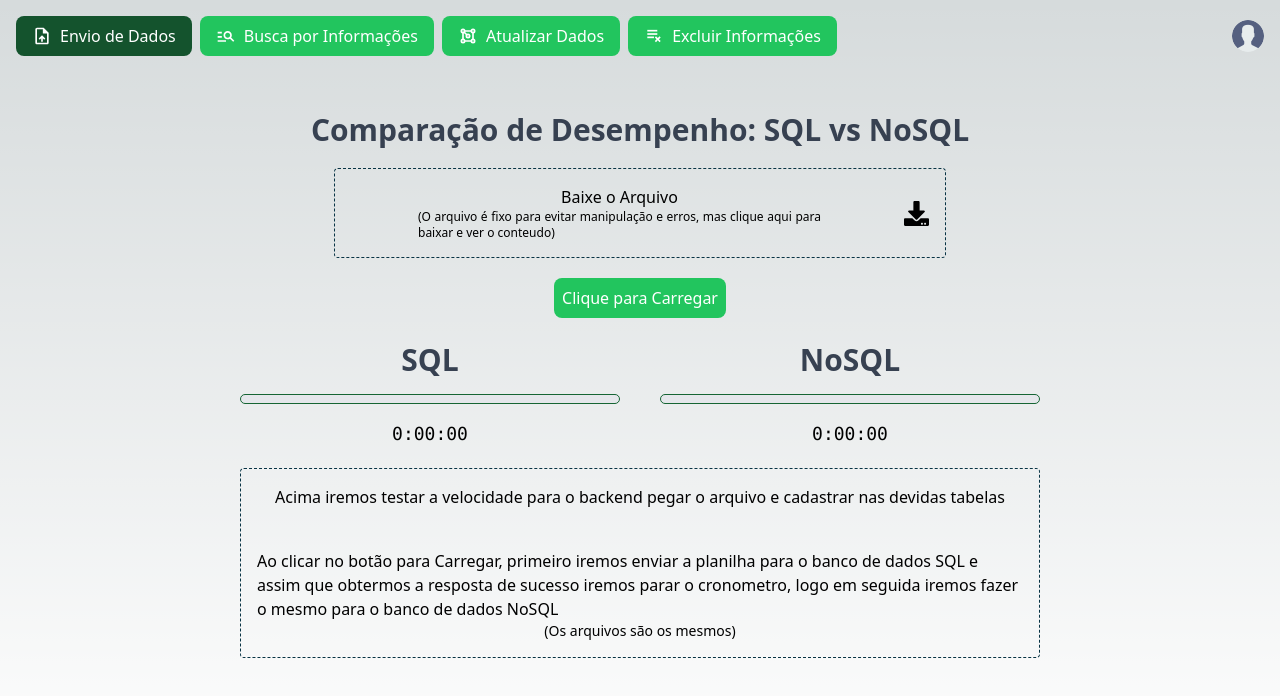
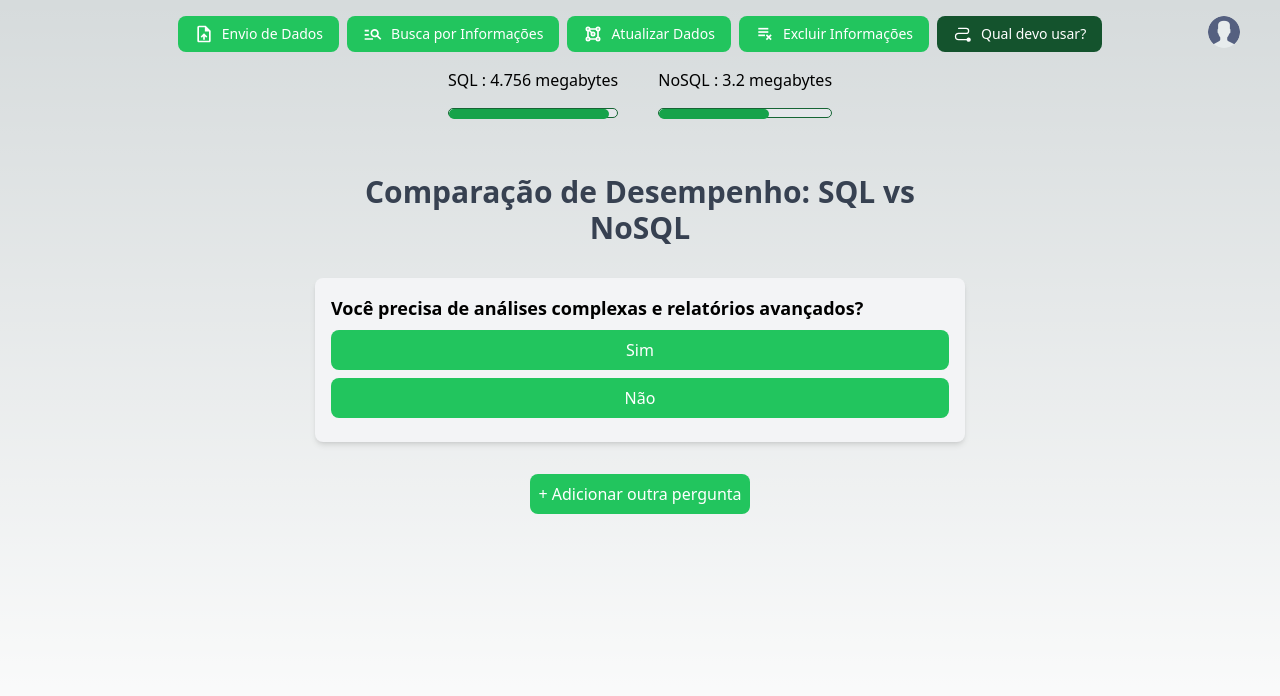
Before and after one commit to cristianoprogramador/better_end_frontend, a React (Vite) app: page /which-one in a window 1280 px wide. Before the commit this address led to /post. Shown: the top 696 px of the page. Built offline with nearby package versions, Linux system fonts and the light colour scheme.

Commit message:
feat: add a new page for questions

```diff
--- a/src/Router.tsx
+++ b/src/Router.tsx
@@ -12,6 +12,7 @@ import { Get } from "./pages/Get";
 import { Post } from "./pages/Post";
 import { Update } from "./pages/Update";
 import { Delete } from "./pages/Delete";
+import { WhichOne } from "./pages/WhichOne";
 
 function RouteWithLayout() {
   return (
@@ -32,6 +33,7 @@ export function ProjectRoutes() {
             <Route path="/get" element={<Get />} />
             <Route path="/update" element={<Update />} />
             <Route path="/delete" element={<Delete />} />
+            <Route path="/which-one" element={<WhichOne />} />
             <Route path="*" element={<Navigate to="/post" replace />} />
           </Route>
         </Routes>
--- a/src/components/MainLayout/index.tsx
+++ b/src/components/MainLayout/index.tsx
@@ -4,10 +4,16 @@ import { MdOutlineManageSearch, MdUploadFile } from "react-icons/md";
 import { DropdownMenu } from "../DropdownMenu";
 import { TbTopologyComplex } from "react-icons/tb";
 import { CgPlayListRemove } from "react-icons/cg";
+import { PiPathFill } from "react-icons/pi";
 
 interface MainLayoutProps {
   children: ReactNode;
 }
+
+const mockDatabaseSize = {
+  sqlSize: 4756, // 5 MB em kilobytes
+  nosqlSize: 3200, // 4 MB em kilobytes
+};
 
 export const MainLayout: React.FC<MainLayoutProps> = ({ children }) => {
   const navigate = useNavigate();
@@ -17,15 +23,15 @@ export const MainLayout: React.FC<MainLayoutProps> = ({ children }) => {
   return (
     <div className="flex h-screen bg-theme-bg">
       <div className="flex-1 flex flex-col">
-        <div className="p-4 flex flex-row justify-between">
-          <ul className="flex flex-row text-white gap-2">
+        <div className="p-4 flex flex-row justify-center relative">
+          <ul className="flex flex-row text-white gap-2 text-xs lg:text-sm">
             <li
               className={`px-4 py-2 hover:bg-green-700 bg-green-500 rounded-lg cursor-pointer flex flex-row items-center gap-2 ${
                 isActive("/post") && "bg-green-900"
               }`}
               onClick={() => navigate("/post")}
             >
-              <MdUploadFile size={20} />
+              <MdUploadFile size={20} className="hidden lg:flex" />
               Envio de Dados
             </li>
             <li
@@ -34,7 +40,7 @@ export const MainLayout: React.FC<MainLayoutProps> = ({ children }) => {
               }`}
               onClick={() => navigate("/get")}
             >
-              <MdOutlineManageSearch size={20} />
+              <MdOutlineManageSearch size={20} className="hidden lg:flex" />
               Busca por Informações
             </li>
             <li
@@ -43,7 +49,7 @@ export const MainLayout: React.FC<MainLayoutProps> = ({ children }) => {
               }`}
               onClick={() => navigate("/update")}
             >
-              <TbTopologyComplex size={20} />
+              <TbTopologyComplex size={20} className="hidden lg:flex" />
               Atualizar Dados
             </li>
             <li
@@ -52,11 +58,48 @@ export const MainLayout: React.FC<MainLayoutProps> = ({ children }) => {
               }`}
               onClick={() => navigate("/delete")}
             >
-              <CgPlayListRemove size={20} />
+              <CgPlayListRemove size={20} className="hidden lg:flex" />
               Excluir Informações
             </li>
+            <li
+              className={`px-4 py-2 hover:bg-green-700 bg-green-500 rounded-lg cursor-pointer flex flex-row items-center gap-2 ${
+                isActive("/which-one") && "bg-green-900"
+              }`}
+              onClick={() => navigate("/which-one")}
+            >
+              <PiPathFill size={20} className="hidden lg:flex" />
+              Qual devo usar?
+            </li>
           </ul>
-          <div className="flex flex-row gap-4 items-center"><DropdownMenu /></div>
+          <div className="flex flex-row gap-4 items-center absolute right-10 flex-wrap">
+            <DropdownMenu />
+          </div>
+        </div>
+        <div className="w-full flex flex-col justify-center items-center gap-4">
+          <div className="flex flex-row justify-center items-center gap-10">
+            <div>
+              <div>SQL : {mockDatabaseSize.sqlSize / 1000} megabytes</div>
+              <div className="flex">
+                <div className="w-full mt-4 bg-gray-200 rounded-full h-2.5 mb-4 border border-green-800">
+                  <div
+                    className="bg-green-600 h-2.5 rounded-full"
+                    style={{ width: `${(mockDatabaseSize.sqlSize / 5000) * 100}%` }}
+                  ></div>
+                </div>
+              </div>
+            </div>
+            <div>
+              <div>NoSQL : {mockDatabaseSize.nosqlSize / 1000} megabytes</div>
+              <div className="flex">
+                <div className="w-full mt-4 bg-gray-200 rounded-full h-2.5 mb-4 border border-green-800">
+                  <div
+                    className="bg-green-600 h-2.5 rounded-full"
+                    style={{ width: `${(mockDatabaseSize.nosqlSize / 5000) * 100}%` }}
+                  ></div>
+                </div>
+              </div>
+            </div>
+          </div>
         </div>
         <main className="flex-1 overflow-y-auto">{children}</main>
       </div>
--- a/src/pages/Delete/index.tsx
+++ b/src/pages/Delete/index.tsx
@@ -171,7 +171,7 @@ export function Delete() {
             disabled={isUploading}
             className="mt-5 bg-blue-500 text-white py-2 px-4 rounded"
           >
-            {isUploading ? "Carregando..." : "Buscar"}
+            {isUploading ? "Carregando..." : "Deletar"}
           </button>
           <div className="mt-5">
             <div>Tempo decorrido: {formatTime(elapsedTime)}</div>
--- /dev/null
+++ b/src/pages/WhichOne/index.tsx
@@ -0,0 +1,104 @@
+import React, { useEffect, useState } from "react";
+import { questions } from "@/utils/questions-pt";
+
+interface Option {
+  answer: string;
+  result: string;
+}
+
+interface Question {
+  id: number;
+  question: string;
+  options: Option[];
+}
+
+export function WhichOne() {
+  const [responses, setResponses] = useState<{ [key: number]: string }>({});
+  const [visibleQuestions, setVisibleQuestions] = useState<number[]>([1]);
+  const [shuffledQuestions, setShuffledQuestions] = useState<Question[]>([]);
+
+  function shuffleArray<T>(array: T[]): T[] {
+    for (let i = array.length - 1; i > 0; i--) {
+      const j = Math.floor(Math.random() * (i + 1));
+      [array[i], array[j]] = [array[j], array[i]];
+    }
+    return array;
+  }
+
+  useEffect(() => {
+    const shuffled = shuffleArray([...questions]);
+    setShuffledQuestions(shuffled);
+    setVisibleQuestions([shuffled[0].id]);
+  }, []);
+
+  const handleOptionClick = (questionId: number, result: string) => {
+    setResponses((prevResponses) => ({
+      ...prevResponses,
+      [questionId]: result,
+    }));
+  };
+
+  const showNextQuestion = () => {
+    const nextQuestionIndex = visibleQuestions.length;
+    if (nextQuestionIndex < shuffledQuestions.length) {
+      setVisibleQuestions([
+        ...visibleQuestions,
+        shuffledQuestions[nextQuestionIndex].id,
+      ]);
+    }
+  };
+
+  return (
+    <div className="flex flex-col justify-center items-center p-10">
+      <div className="max-w-[650px]">
+        <div className="font-bold text-3xl text-gray-700 text-center mb-8">
+          Comparação de Desempenho: SQL vs NoSQL
+        </div>
+        {shuffledQuestions.map((question) =>
+          visibleQuestions.includes(question.id) ? (
+            <div
+              key={question.id}
+              className="mb-4 p-4 bg-gray-100 rounded-lg shadow-md"
+            >
+              <div className="text-lg font-semibold mb-2">
+                {question.question}
+              </div>
+              <div className="flex flex-col">
+                {question.options.map((option) => (
+                  <button
+                    key={option.answer}
+                    onClick={() =>
+                      handleOptionClick(question.id, option.result)
+                    }
+                    className={`p-2 mb-2 rounded-lg ${
+                      responses[question.id] === option.result
+                        ? "bg-green-800 text-white"
+                        : "bg-green-500 text-white hover:bg-green-700"
+                    }`}
+                  >
+                    {option.answer}
+                  </button>
+                ))}
+              </div>
+              {responses[question.id] && (
+                <div className="mt-2 text-blue-600 font-semibold">
+                  Recomendação: {responses[question.id]}
+                </div>
+              )}
+            </div>
+          ) : null
+        )}
+        {visibleQuestions.length < shuffledQuestions.length && (
+          <div className="flex w-full justify-center">
+            <button
+              onClick={showNextQuestion}
+              className="mt-4 p-2 bg-green-500 text-white rounded-lg hover:bg-green-700"
+            >
+              + Adicionar outra pergunta
+            </button>
+          </div>
+        )}
+      </div>
+    </div>
+  );
+}
--- /dev/null
+++ b/src/utils/questions-pt.ts
@@ -0,0 +1,176 @@
+export const questions = [
+  {
+    id: 1,
+    question: "Os seus dados possuem uma estrutura fixa e bem definida?",
+    options: [
+      { answer: "Sim", result: "SQL" },
+      { answer: "Não", result: "NoSQL" },
+    ],
+  },
+  {
+    id: 2,
+    question: "Os dados possuem muitos relacionamentos complexos?",
+    options: [
+      { answer: "Sim", result: "SQL" },
+      { answer: "Não", result: "NoSQL" },
+    ],
+  },
+  {
+    id: 3,
+    question: "Qual é a prioridade de escalabilidade para o seu projeto?",
+    options: [
+      { answer: "Vertical (escala em um único servidor)", result: "SQL" },
+      { answer: "Horizontal (adicionar mais servidores)", result: "NoSQL" },
+    ],
+  },
+  {
+    id: 4,
+    question:
+      "A consistência imediata dos dados é crucial para o seu aplicativo?",
+    options: [
+      { answer: "Sim", result: "SQL" },
+      { answer: "Não", result: "NoSQL" },
+    ],
+  },
+  {
+    id: 5,
+    question:
+      "O seu aplicativo requer transações complexas (ACID - Atomicidade, Consistência, Isolamento, Durabilidade)?",
+    options: [
+      { answer: "Sim", result: "SQL" },
+      { answer: "Não", result: "NoSQL" },
+    ],
+  },
+  {
+    id: 6,
+    question: "O seu aplicativo realiza muitas consultas complexas e joins?",
+    options: [
+      { answer: "Sim", result: "SQL" },
+      { answer: "Não", result: "NoSQL" },
+    ],
+  },
+  {
+    id: 7,
+    question: "O schema dos seus dados pode mudar com frequência?",
+    options: [
+      { answer: "Sim", result: "NoSQL" },
+      { answer: "Não", result: "SQL" },
+    ],
+  },
+  {
+    id: 8,
+    question:
+      "O seu aplicativo precisa lidar com grandes volumes de dados não estruturados ou semi-estruturados?",
+    options: [
+      { answer: "Sim", result: "NoSQL" },
+      { answer: "Não", result: "SQL" },
+    ],
+  },
+  {
+    id: 9,
+    question: "Que tipos de dados o seu aplicativo vai armazenar?",
+    options: [
+      { answer: "Dados tabulares e estruturados", result: "SQL" },
+      {
+        answer: "Documentos, chave-valor, gráficos, dados em coluna",
+        result: "NoSQL",
+      },
+    ],
+  },
+  {
+    id: 10,
+    question: "Você precisa de análises complexas e relatórios avançados?",
+    options: [
+      { answer: "Sim", result: "SQL" },
+      { answer: "Não", result: "NoSQL" },
+    ],
+  },
+  {
+    id: 11,
+    question:
+      "A latência baixa é um requisito essencial para o seu aplicativo?",
+    options: [
+      { answer: "Sim", result: "NoSQL" },
+      { answer: "Não", result: "SQL" },
+    ],
+  },
+  {
+    id: 12,
+    question:
+      "O seu aplicativo realiza mais operações de leitura ou de escrita?",
+    options: [
+      { answer: "Mais leituras", result: "SQL" },
+      { answer: "Mais escritas", result: "NoSQL" },
+    ],
+  },
+  {
+    id: 13,
+    question:
+      "A sua aplicação precisa continuar funcionando mesmo com a falha de partes da rede?",
+    options: [
+      { answer: "Sim", result: "NoSQL" },
+      { answer: "Não", result: "SQL" },
+    ],
+  },
+  {
+    id: 14,
+    question:
+      "Qual é a prioridade em termos de facilidade de uso e configuração?",
+    options: [
+      { answer: "Alta prioridade", result: "SQL" },
+      { answer: "Menor prioridade", result: "NoSQL" },
+    ],
+  },
+  {
+    id: 15,
+    question:
+      "O seu projeto requer integração com várias ferramentas de terceiros?",
+    options: [
+      { answer: "Sim", result: "SQL" },
+      { answer: "Não", result: "NoSQL" },
+    ],
+  },
+  {
+    id: 16,
+    question:
+      "Os seus dados se enquadram melhor em um modelo relacional ou em um modelo flexível de documentos/chave-valor/coluna?",
+    options: [
+      { answer: "Relacional", result: "SQL" },
+      { answer: "Flexível", result: "NoSQL" },
+    ],
+  },
+  {
+    id: 17,
+    question: "A recuperação de dados precisa ser rápida e frequente?",
+    options: [
+      { answer: "Sim", result: "NoSQL" },
+      { answer: "Não", result: "SQL" },
+    ],
+  },
+  {
+    id: 18,
+    question:
+      "Qual é a complexidade do ambiente em que o banco de dados será implementado?",
+    options: [
+      { answer: "Menos complexo", result: "SQL" },
+      { answer: "Mais complexo", result: "NoSQL" },
+    ],
+  },
+  {
+    id: 19,
+    question: "Qual é a sua prioridade em relação ao custo do banco de dados?",
+    options: [
+      { answer: "Baixo custo", result: "NoSQL" },
+      { answer: "Não é um problema", result: "SQL" },
+    ],
+  },
+  {
+    id: 20,
+    question:
+      "O seu projeto precisa estar em conformidade com regulamentações rigorosas e auditorias frequentes?",
+    options: [
+      { answer: "Sim", result: "SQL" },
+      { answer: "Não", result: "NoSQL" },
+    ],
+  },
+];
```
